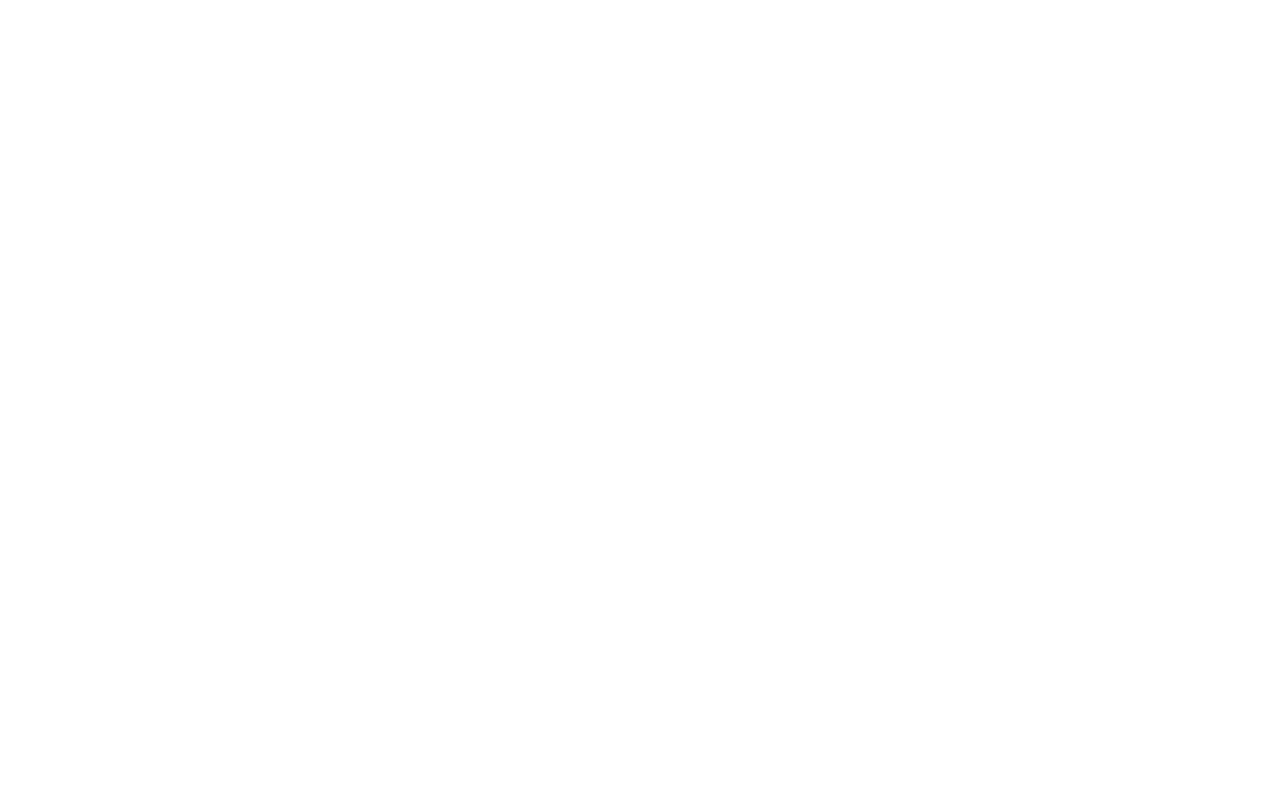
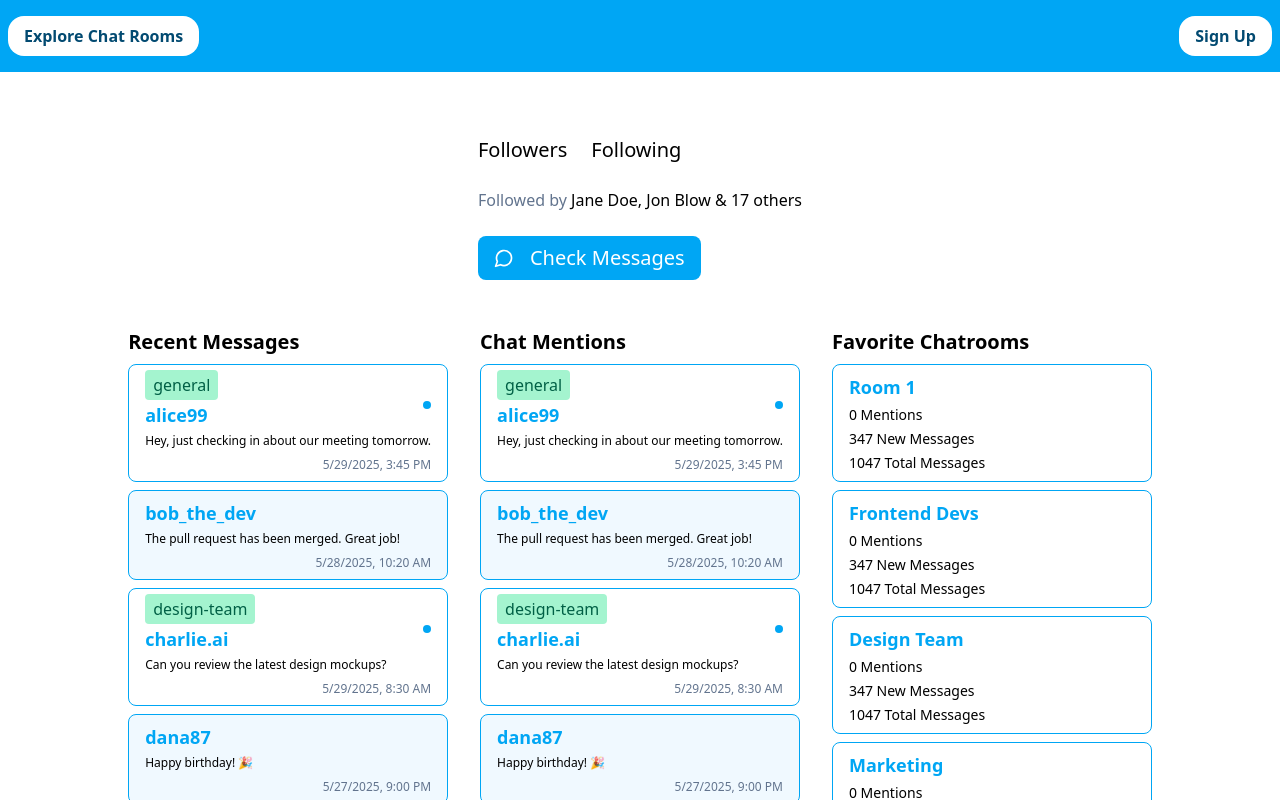
Before and after one commit to zapbra/Chat-App-Frontend, a React (Vite) app: page /account in a window 1280 px wide. Before the commit this address had no page. Shown: the top 800 px of the page. Built offline with nearby package versions, Linux system fonts and the light colour scheme.

Commit message:
Adding functionality for direct messaging and profile page features

```diff
--- a/src/App.tsx
+++ b/src/App.tsx
@@ -6,6 +6,7 @@ import Layout from "./components/Layout";
 import { AuthProvider } from "./components/context/AuthProvider";
 import SignUp from "./pages/Signup";
 import SignIn from "./pages/SignIn";
+import Account from "./pages/Account";
 
 function App() {
     return (
@@ -21,6 +22,8 @@ function App() {
                         <Route path="sign-up" element={<SignUp />} />
 
                         <Route path="sign-in" element={<SignIn />} />
+
+                        <Route path="account" element={<Account />} />
                     </Route>
                 </Routes>
             </BrowserRouter>
--- /dev/null
+++ b/src/components/profile/ChatroomDisplay.tsx
@@ -0,0 +1,35 @@
+type ChatroomDisplayProps = {
+    roomName: string;
+    mentions: number;
+    newMessages: number;
+    totalMessages: number;
+};
+
+export default function ChatroomDisplay({
+    roomName,
+    mentions,
+    newMessages,
+    totalMessages,
+}: ChatroomDisplayProps) {
+    let baseClass =
+        "border-sky-500 border rounded-lg px-4 py-2 cursor-pointer mb-2 hover:underline";
+    if (mentions == 0 && newMessages == 0 && totalMessages == 0) {
+        baseClass += " bg-sky-50";
+    }
+    return (
+        <div className={baseClass}>
+            <p className="text-lg font-bold text-sky-500 mb-1">{roomName}</p>
+            <div className="text-sm space-y-1">
+                <div>
+                    <span className="font-medium">0</span> Mentions
+                </div>
+                <div>
+                    <span className="font-medium">347</span> New Messages
+                </div>
+                <div>
+                    <span className="font-medium">1047</span> Total Messages
+                </div>
+            </div>
+        </div>
+    );
+}
--- /dev/null
+++ b/src/components/profile/MessageDisplay.tsx
@@ -0,0 +1,53 @@
+import { stringToReadableDate } from "../../utils/utils";
+
+type MessageDisplayProps = {
+    username: string;
+    message: string;
+    isRead: boolean;
+    link: string;
+    sent_at: string;
+    chatRoom?: string | null;
+};
+
+export default function MessageDisplay({
+    username,
+    message,
+    isRead,
+    link,
+    sent_at,
+    chatRoom,
+}: MessageDisplayProps) {
+    let baseClass =
+        "border-sky-500 border rounded-lg px-4 py-2 cursor-pointer mb-2 hover:underline";
+
+    if (isRead) {
+        baseClass += " bg-sky-50";
+    }
+
+    return (
+        <div className={baseClass}>
+            {chatRoom && (
+                <>
+                    <p className="bg-emerald-200 text-emerald-800 inline px-2 py-1 rounded ">
+                        {chatRoom}
+                    </p>
+                    <div className="mb-1"></div>
+                </>
+            )}
+            <div className="flex justify-between ">
+                <p className="text-lg font-bold text-sky-500 mb-1">
+                    {username}
+                </p>
+                {!isRead && (
+                    <div className="div bg-sky-500 w-2 h-2 rounded-full"></div>
+                )}
+            </div>
+
+            <p className="text-xs  mb-2">{message}</p>
+
+            <p className="text-right text-xs text-slate-500">
+                {stringToReadableDate(sent_at)}
+            </p>
+        </div>
+    );
+}
--- /dev/null
+++ b/src/data/profile_chatrooms.json
@@ -0,0 +1,32 @@
+[
+    {
+        "name": "Room 1",
+        "mentions": 0,
+        "newMessages": 347,
+        "totalMessages": 1047
+    },
+    {
+        "name": "Frontend Devs",
+        "mentions": 5,
+        "newMessages": 112,
+        "totalMessages": 893
+    },
+    {
+        "name": "Design Team",
+        "mentions": 2,
+        "newMessages": 48,
+        "totalMessages": 432
+    },
+    {
+        "name": "Marketing",
+        "mentions": 0,
+        "newMessages": 3,
+        "totalMessages": 102
+    },
+    {
+        "name": "Support",
+        "mentions": 12,
+        "newMessages": 214,
+        "totalMessages": 1740
+    }
+]
--- /dev/null
+++ b/src/data/recent_messages.json
@@ -0,0 +1,42 @@
+[
+    {
+        "username": "alice99",
+        "message": "Hey, just checking in about our meeting tomorrow.",
+        "isRead": false,
+        "link": "/messages/1",
+        "sent_at": "2025-05-29T15:45:00Z",
+        "chatroom": "general"
+    },
+    {
+        "username": "bob_the_dev",
+        "message": "The pull request has been merged. Great job!",
+        "isRead": true,
+        "link": "/messages/2",
+        "sent_at": "2025-05-28T10:20:00Z",
+        "chatroom": null
+    },
+    {
+        "username": "charlie.ai",
+        "message": "Can you review the latest design mockups?",
+        "isRead": false,
+        "link": "/messages/3",
+        "sent_at": "2025-05-29T08:30:00Z",
+        "chatroom": "design-team"
+    },
+    {
+        "username": "dana87",
+        "message": "Happy birthday! 🎉",
+        "isRead": true,
+        "link": "/messages/4",
+        "sent_at": "2025-05-27T21:00:00Z",
+        "chatroom": null
+    },
+    {
+        "username": "echo_bot",
+        "message": "Reminder: Your subscription renews in 3 days.",
+        "isRead": false,
+        "link": "/messages/5",
+        "sent_at": "2025-05-29T06:00:00Z",
+        "chatroom": "alerts"
+    }
+]
--- /dev/null
+++ b/src/pages/Account.tsx
@@ -0,0 +1,100 @@
+import { useContext, useState } from "react";
+import { UserContext } from "../components/context/UserContext";
+import { MessageCircle } from "lucide-react";
+import RecentMessagesData from "../data/recent_messages.json";
+import ProfileChatroomsData from "../data/profile_chatrooms.json";
+import MessageDisplay from "../components/profile/MessageDisplay";
+import ChatroomDisplay from "../components/profile/ChatroomDisplay";
+
+export default function Account() {
+    const { user } = useContext(UserContext);
+    const [followerCount, setFollowerCount] = useState<number | null>(null);
+    const [followingCount, setFollowingCount] = useState<number | null>(null);
+
+    return (
+        <div className="max-w-[1440px] mx-auto flex justify-center">
+            <div>
+                {/** Profile Top Section */}
+                <div className="flex justify-center">
+                    <div className="mb-12 ">
+                        <h1 className="text-2xl mb-6">{user.username}</h1>
+
+                        <div className="flex gap-6 mb-6">
+                            <p className="text-xl">{followerCount} Followers</p>
+                            <div className="text-xl">
+                                {followingCount} Following
+                            </div>
+                        </div>
+
+                        <p className="mb-6">
+                            <span className="text-slate-500">Followed by</span>{" "}
+                            Jane Doe, Jon Blow & 17 others
+                        </p>
+
+                        <div className="bg-sky-500 inline-flex gap-4 rounded-lg px-4 py-2 items-center cursor-pointer hover:bg-sky-700 transition">
+                            <MessageCircle color="white" size="20" />
+                            <p className="text-xl text-white">Check Messages</p>
+                        </div>
+                    </div>
+                </div>
+                {/** End of Profile Top Section */}
+
+                {/** Overview Section */}
+                <div className="grid grid-cols-3 gap-8">
+                    <div>
+                        <h3 className="text-xl font-bold mb-2">
+                            Recent Messages
+                        </h3>
+                        {RecentMessagesData.map((message) => {
+                            return (
+                                <MessageDisplay
+                                    username={message.username}
+                                    message={message.message}
+                                    isRead={message.isRead}
+                                    link={message.link}
+                                    sent_at={message.sent_at}
+                                    chatRoom={message.chatroom}
+                                />
+                            );
+                        })}
+                    </div>
+                    <div>
+                        <h3 className="text-xl font-bold mb-2">
+                            Chat Mentions
+                        </h3>
+
+                        {RecentMessagesData.map((message) => {
+                            return (
+                                <MessageDisplay
+                                    username={message.username}
+                                    message={message.message}
+                                    isRead={message.isRead}
+                                    link={message.link}
+                                    sent_at={message.sent_at}
+                                    chatRoom={message.chatroom}
+                                />
+                            );
+                        })}
+                    </div>
+                    <div>
+                        <h3 className="text-xl font-bold mb-2">
+                            Favorite Chatrooms
+                        </h3>
+
+                        {ProfileChatroomsData.map((chatroom) => {
+                            return (
+                                <ChatroomDisplay
+                                    roomName={chatroom.name}
+                                    mentions={chatroom.mentions}
+                                    newMessages={chatroom.newMessages}
+                                    totalMessages={chatroom.totalMessages}
+                                />
+                            );
+                        })}
+                    </div>
+                </div>
+                {/** End of Overview Section */}
+            </div>
+        </div>
+    );
+}
--- /dev/null
+++ b/src/pages/Profile.tsx
@@ -0,0 +1,3 @@
+export default function Profile() {
+    return <div></div>;
+}
```
